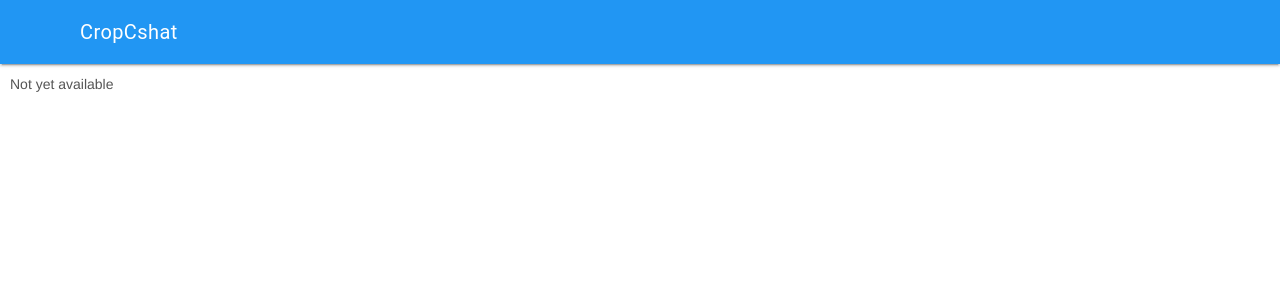
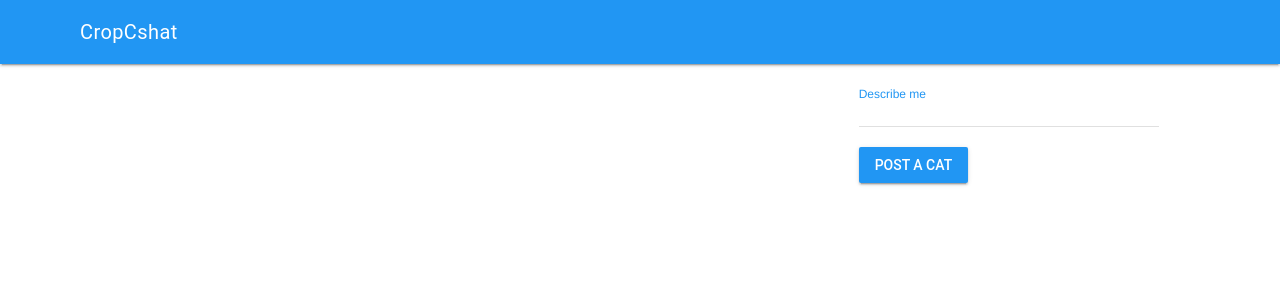
Before and after one commit to meetzaveri/Vue-PWA, a Vue app: page /#/postview in a window 1280 px wide. Shown: the top 300 px of the page. Built offline with nearby package versions, Linux system fonts and the light colour scheme; no server answers.

Commit message:
Updated with axios http client

```diff
--- a/src/components/postview.vue
+++ b/src/components/postview.vue
@@ -1,11 +1,55 @@
 <template>
-  <div class="waiting">
-    Not yet available
-  </div>
+  <form>
+    <div class="mdl-grid">
+      <div class="mdl-cell mdl-cell--8-col">
+        <div class="card-image__picture">
+          <img :src="this.catUrl"/>
+        </div>
+      </div>
+      <div class="mdl-cell mdl-cell--4-col mdl-cell--8-col-tablet">
+        <div class="mdl-textfield mdl-js-textfield mdl-textfield--floating-label is-upgraded is-dirty">
+          <input id="username" v-model="title" type="text" class="mdl-textfield__input"/>
+          <label for="username" class="mdl-textfield__label">Describe me</label>
+        </div>
+        <div class="actions">
+          <a @click.prevent="postCat" class="mdl-button mdl-js-button mdl-button--raised mdl-button--colored">
+            POST A CAT
+          </a>
+        </div>
+      </div>
+    </div>
+  </form>
 </template>
 <script>
+import axios from 'axios'
+import parse from 'xml-parser'
 export default {
-}
+   data () {
+     return {
+       'catUrl': '',
+       'title': ''
+     }
+   },
+   mounted () {
+     axios.get('https://thecatapi.com/api/images/get?format=xml&results_per_page=1').then(response => {
+       this.catUrl = parse(response.body).root.children['0'].children['0'].children['0'].children['0'].content
+     })
+   },
+   methods: {
+     postCat () {
+       this.$root.$firebaseRefs.cat.push(
+         {
+           'url': this.catUrl,
+           'comment': this.title,
+           'info': 'Posted by Charles on Tuesday',
+           'created_at': -1 * new Date().getTime()
+         }
+       ).then(
+         this.$router.push('/')
+       )
+     }
+   }
+ }
 </script>
 <style scoped>
   .waiting {
```
